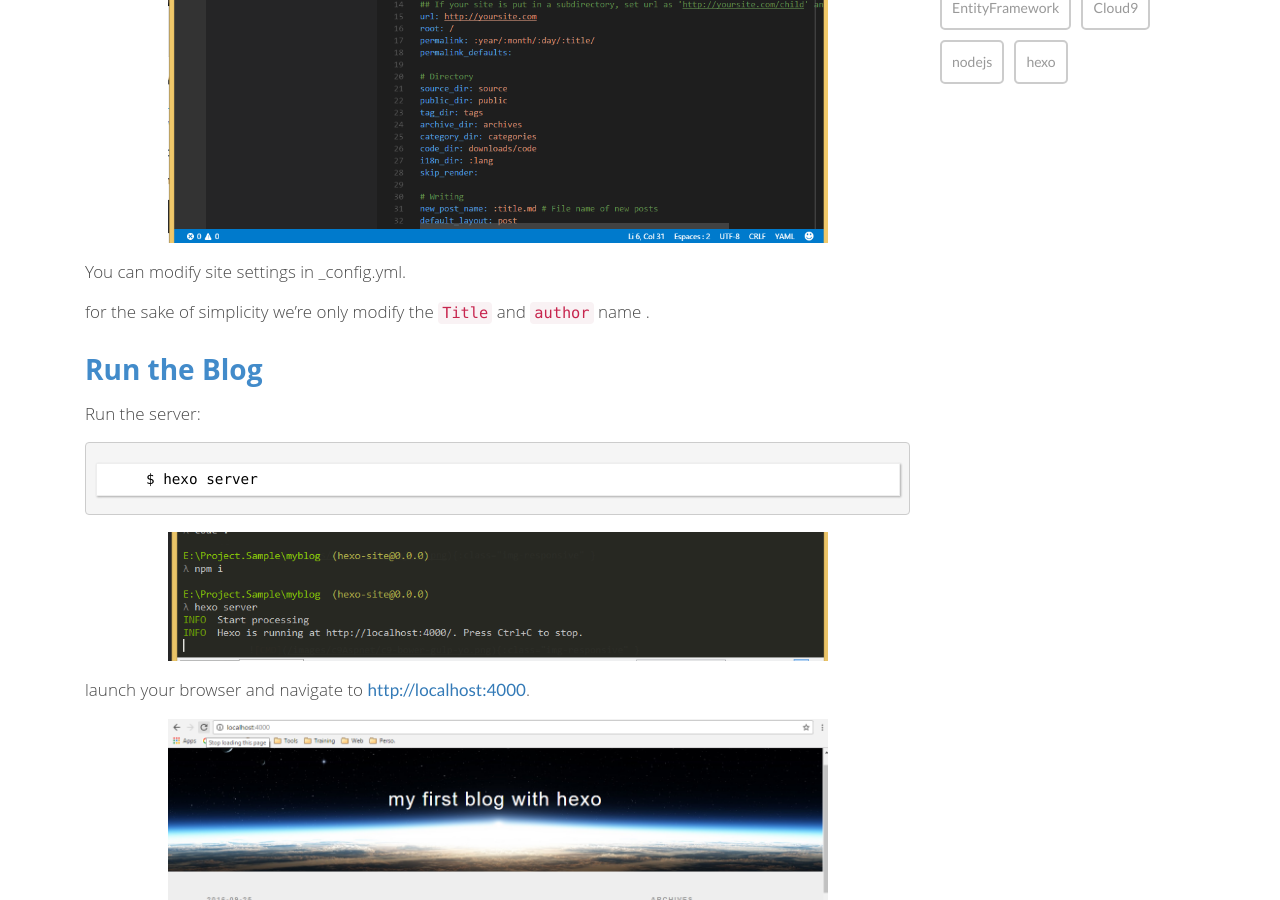
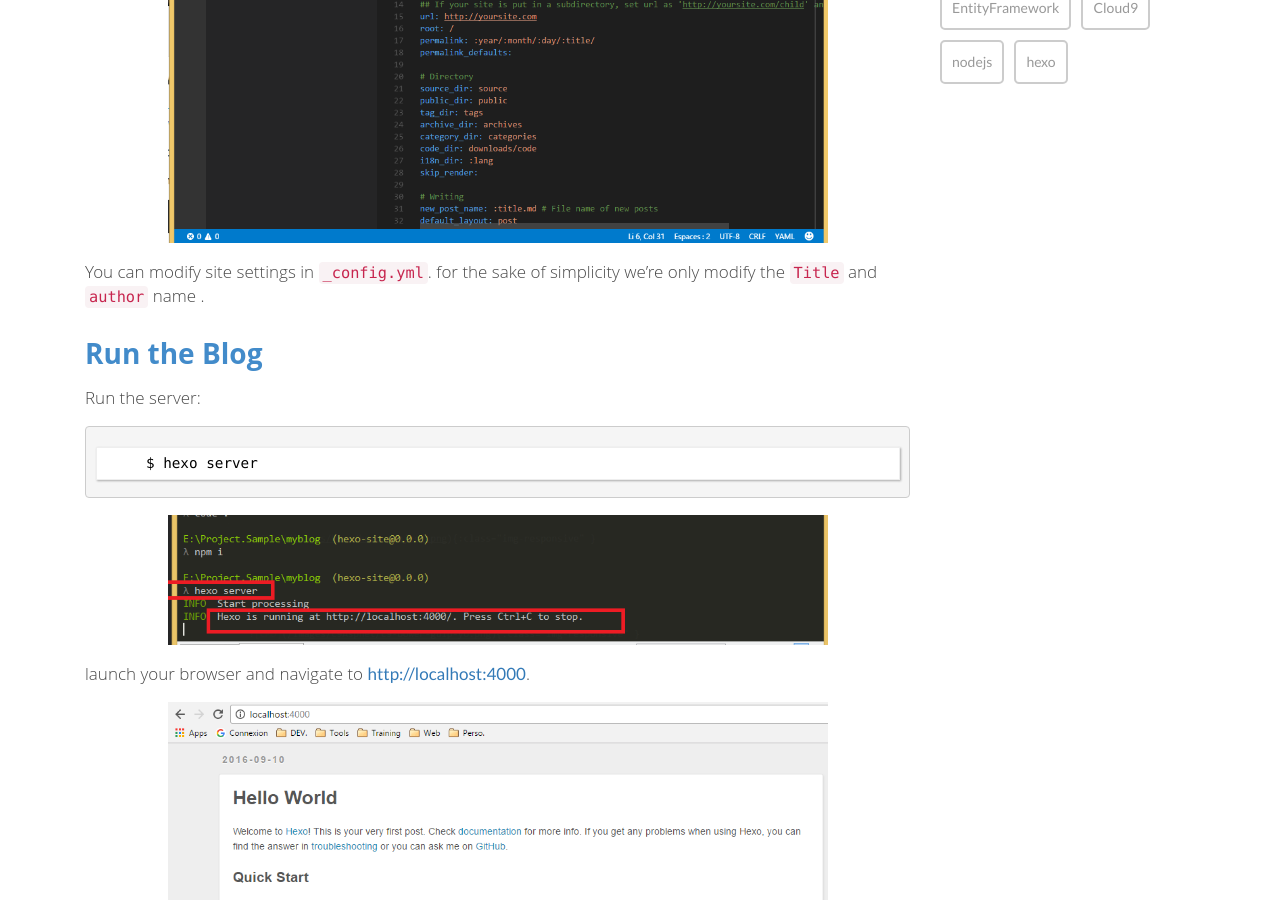
Before and after one commit to malekbenz/malekbenz, a Jekyll site: the page built from _posts/2016-09-10-Create-Blog-with-Hexo.md, in a window 1280 px wide and 900 px high, scrolled down 1914 px. Built offline with Jekyll 4.4.1, drawn with Linux system fonts in a browser that asks for light colours; nearby versions of some CDN libraries; comment, search, counter and statistics services are not loaded.

```diff
--- a/_posts/2016-09-10-Create-Blog-with-Hexo.md
+++ b/_posts/2016-09-10-Create-Blog-with-Hexo.md
@@ -49,9 +49,7 @@ Now that hexo is installed run the following commands to initialise Hexo project
 
 ![CMD](/images/hexo/hexo-project.png){:class="img-responsive" }
 
-You can modify site settings in _config.yml.
-
-for the sake of simplicity we're only modify the `Title` and `author` name .
+You can modify site settings in `_config.yml`. for the sake of simplicity we're only modify the `Title` and `author` name .
 
 ## Run the Blog
 
```
Also changed, not shown: images/hexo/hexo-content-post.png, images/hexo/hexo-preview.png, images/hexo/hexo-preview1.png, images/hexo/hexo-server.png.
